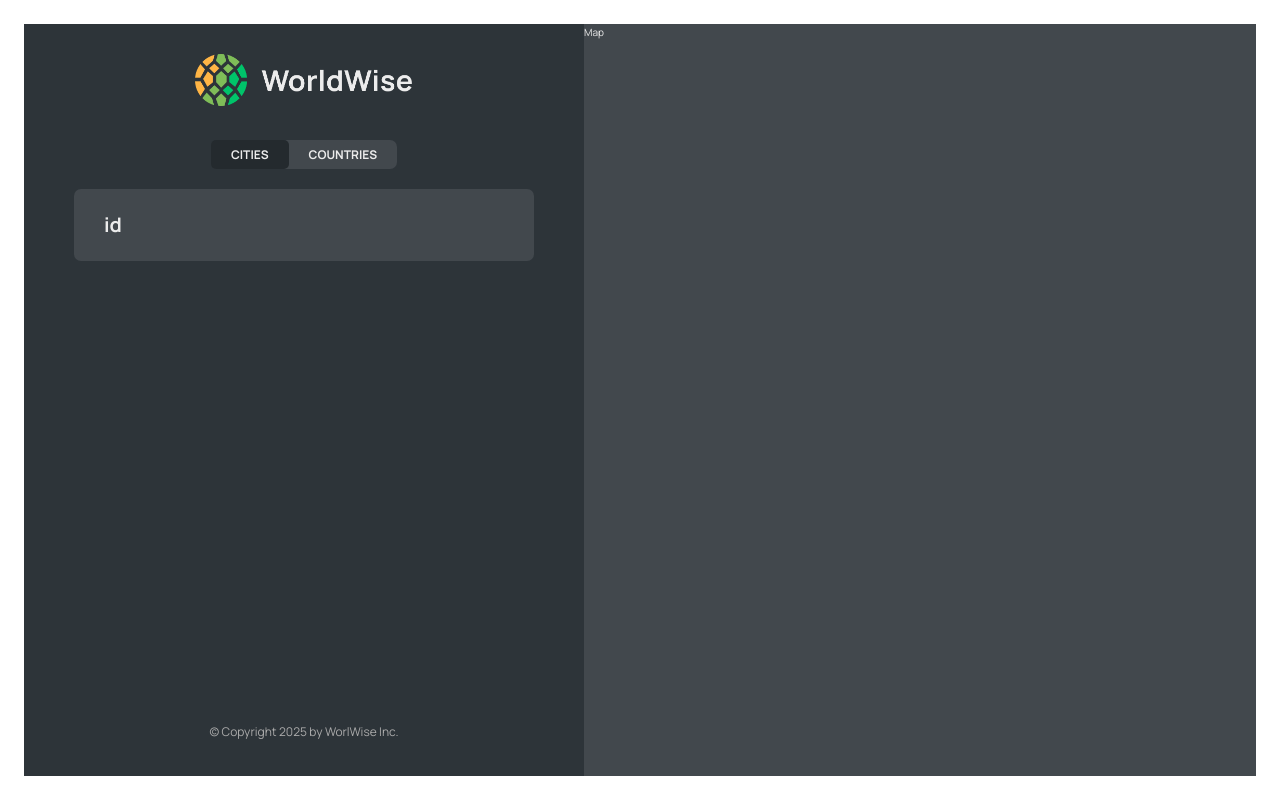
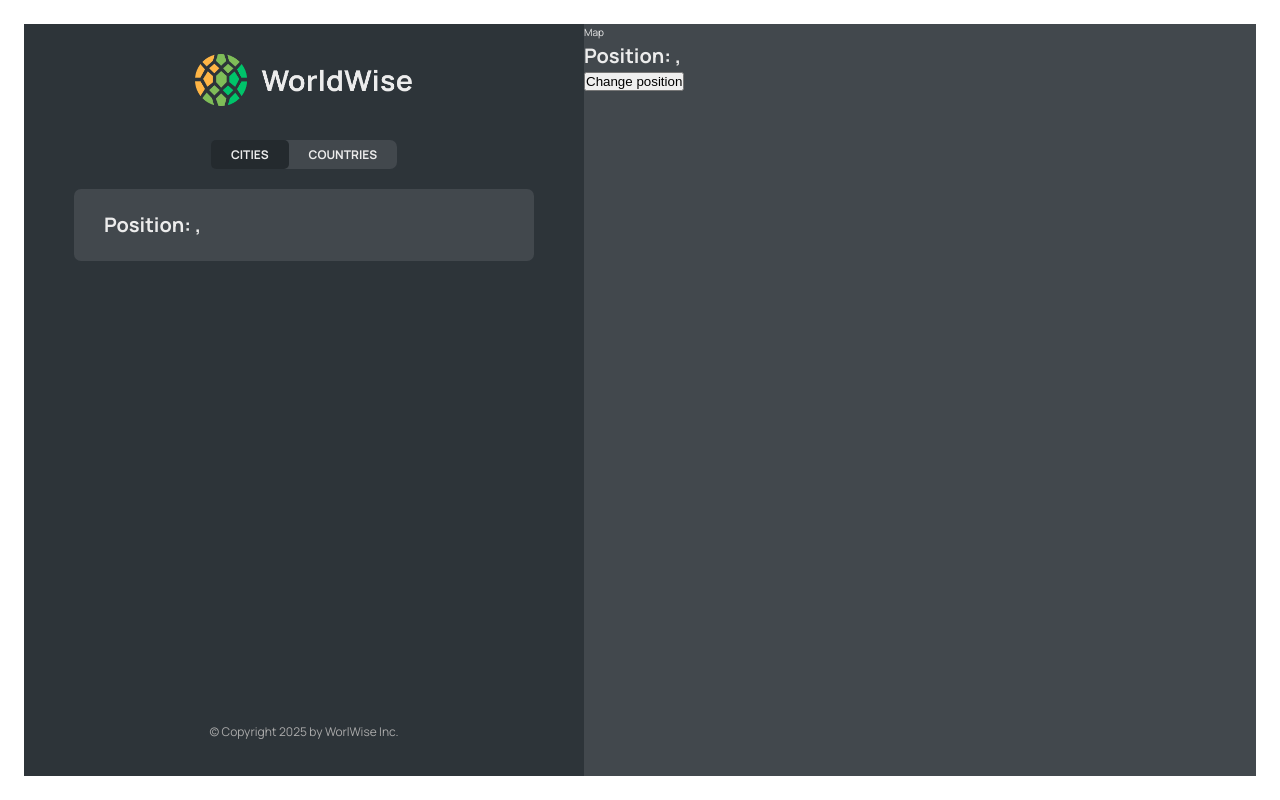
Before and after one commit to luther0929/WorldWise, a React (Vite) app: page /app/cities/17806751 in a window 1280 px wide. Built offline with nearby package versions, Linux system fonts and the light colour scheme; data requests are answered from the project's data file.

Commit message:
feat(route): integrate useSearchParams hook for lat/lng in Map and City

```diff
--- a/src/components/City.jsx
+++ b/src/components/City.jsx
@@ -1,30 +1,36 @@
-import styles from "./City.module.css";
-import { useParams } from "react-router-dom";
+import styles from './City.module.css';
+import { useParams, useSearchParams } from 'react-router-dom';
 
 const formatDate = (date) =>
-  new Intl.DateTimeFormat("en", {
-    day: "numeric",
-    month: "long",
-    year: "numeric",
-    weekday: "long",
+  new Intl.DateTimeFormat('en', {
+    day: 'numeric',
+    month: 'long',
+    year: 'numeric',
+    weekday: 'long',
   }).format(new Date(date));
 
 function City() {
-  const id = useParams()
+  const id = useParams();
+  const [searchParams, setSearchParams] = useSearchParams();
+  const lat = searchParams.get('lat');
+  const lng = searchParams.get('lng');
 
   // TEMP DATA
   const currentCity = {
-    cityName: "Lisbon",
-    emoji: "🇵🇹",
-    date: "2027-10-31T15:59:59.138Z",
-    notes: "My favorite city so far!",
+    cityName: 'Lisbon',
+    emoji: '🇵🇹',
+    date: '2027-10-31T15:59:59.138Z',
+    notes: 'My favorite city so far!',
   };
 
   const { cityName, emoji, date, notes } = currentCity;
 
   return (
     <div className={styles.city}>
-      <h1>id</h1>
+      <h1>
+        Position: {lat}, {lng}
+      </h1>
+
       {/* <div className={styles.row}>
         <h6>City name</h6>
         <h3>
--- a/src/components/CityItem.jsx
+++ b/src/components/CityItem.jsx
@@ -9,11 +9,11 @@ const formatDate = (date) =>
   }).format(new Date(date));
 
 function CityItem({ city }) {
-    const {cityName, emoji, date, id} = city;
+    const { cityName, emoji, date, id, position } = city;
 
     return (
         <li>
-            <Link className={styles.cityItem} to={`${id}`}>
+            <Link className={styles.cityItem} to={`${id}?lat=${position.lat}&lng=${position.lng}`}>
               <span className={styles.emoji}>{emoji}</span>
               <h3 className={styles.name}>{cityName}</h3>
               <time className={styles.date}>{formatDate(date)}</time>
--- a/src/components/Map.jsx
+++ b/src/components/Map.jsx
@@ -1,11 +1,26 @@
+import { useSearchParams } from 'react-router-dom';
 import styles from './Map.module.css';
 
 function Map() {
-    return (
-        <div className={styles.mapContainer}>
-            <p>Map</p>
-        </div>
-    );
+  const [searchParams, setSearchParams] = useSearchParams();
+  const lat = searchParams.get('lat');
+  const lng = searchParams.get('lng');
+
+  return (
+    <div className={styles.mapContainer}>
+      <p>Map</p>
+      <h1>
+        Position: {lat}, {lng}
+      </h1>
+      <button
+        onClick={() => {
+          setSearchParams({ lat: 23, lng: 50 });
+        }}
+      >
+        Change position
+      </button>
+    </div>
+  );
 }
 
 export default Map;
```
